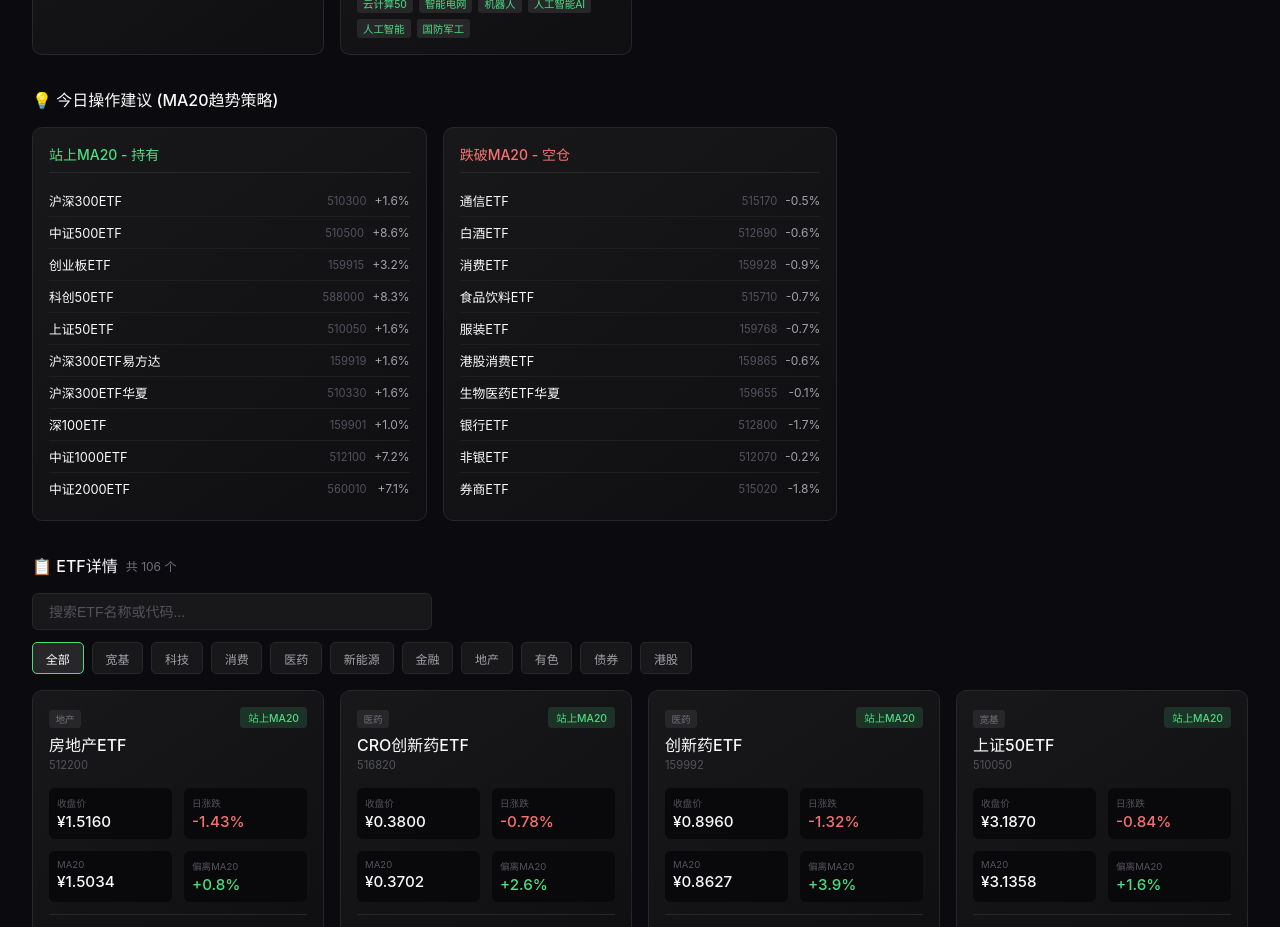
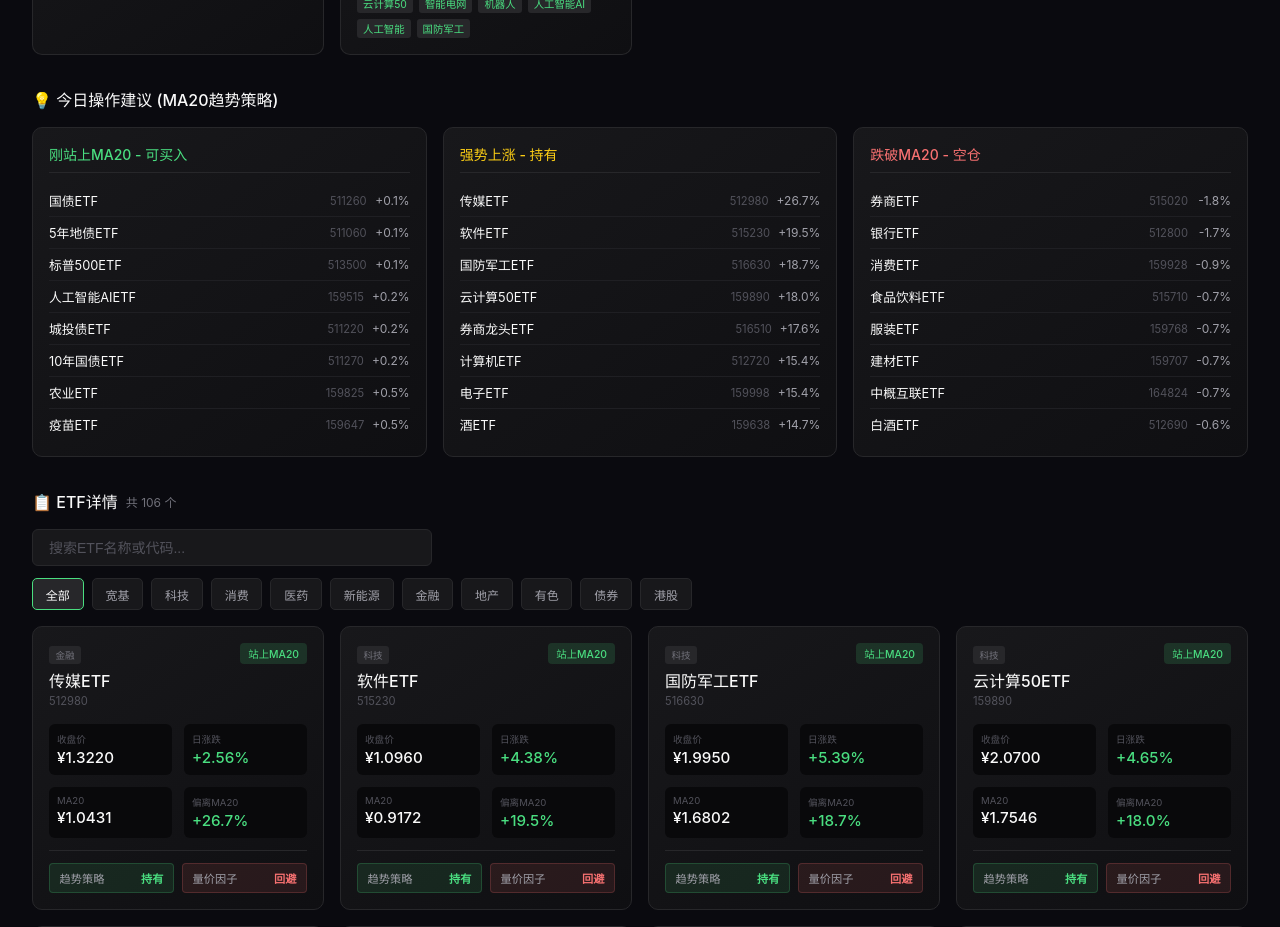
Before and after one commit to ShenzheZhu/China-A-shares-Trending-Dashboard, a Next.js app in the folder web/: page / in a window 1280 px wide. Shown: the part 1100-2027 px from the top of the page. Built offline with nearby package versions, Linux system fonts and the light colour scheme.

Commit message:
feat: 按MA20偏离排序，分三档推荐

```diff
--- a/web/app/page.js
+++ b/web/app/page.js
@@ -47,7 +47,16 @@ export default function Home() {
       e.name.toLowerCase().includes(search.toLowerCase()) ||
       e.code.includes(search)
     )
-    .sort((a, b) => b.strength - a.strength)
+    .sort((a, b) => {
+      // 先按MA信号排序（buy在前），再按偏离度排序
+      if (a.maSignal !== b.maSignal) {
+        return a.maSignal === 'buy' ? -1 : 1
+      }
+      // 同信号内按偏离度排序（站上MA20的按偏离大排，跌破的按偏离小排）
+      const aDiff = parseFloat(a.maDiff)
+      const bDiff = parseFloat(b.maDiff)
+      return bDiff - aDiff
+    })
 
   // 统计 - 量价因子
   const buyCount = signals?.etfs?.filter(e => e.factorSignal === 'buy').length || 0
@@ -205,21 +214,55 @@ export default function Home() {
         <h3>💡 今日操作建议 (MA20趋势策略)</h3>
         <div className="recommendation-grid">
           <div className="rec-card buy">
-            <h4>站上MA20 - 持有</h4>
+            <h4>刚站上MA20 - 可买入</h4>
             <ul>
-              {signals?.etfs?.filter(e => e.maSignal === 'buy').slice(0, 10).map(e => (
+              {signals?.etfs
+                ?.filter(e => e.maSignal === 'buy')
+                .map(e => ({...e, diffNum: parseFloat(e.maDiff)}))
+                .filter(e => e.diffNum > 0 && e.diffNum <= 10)
+                .sort((a, b) => a.diffNum - b.diffNum)
+                .slice(0, 8)
+                .map(e => (
                 <li key={e.code}>
                   <span className="rec-name">{e.name}</span>
                   <span className="rec-code">{e.code}</span>
                   <span className="rec-strength">{e.maDiff}</span>
                 </li>
               ))}
+              {signals?.etfs?.filter(e => e.maSignal === 'buy' && parseFloat(e.maDiff) <= 10).length === 0 &&
+                <li className="empty">无</li>
+              }
+            </ul>
+          </div>
+          <div className="rec-card hold">
+            <h4>强势上涨 - 持有</h4>
+            <ul>
+              {signals?.etfs
+                ?.filter(e => e.maSignal === 'buy')
+                .map(e => ({...e, diffNum: parseFloat(e.maDiff)}))
+                .filter(e => e.diffNum > 10)
+                .sort((a, b) => b.diffNum - a.diffNum)
+                .slice(0, 8)
+                .map(e => (
+                <li key={e.code}>
+                  <span className="rec-name">{e.name}</span>
+                  <span className="rec-code">{e.code}</span>
+                  <span className="rec-strength">{e.maDiff}</span>
+                </li>
+              ))}
+              {signals?.etfs?.filter(e => e.maSignal === 'buy' && parseFloat(e.maDiff) > 10).length === 0 &&
+                <li className="empty">无</li>
+              }
             </ul>
           </div>
           <div className="rec-card avoid">
             <h4>跌破MA20 - 空仓</h4>
             <ul>
-              {signals?.etfs?.filter(e => e.maSignal === 'sell').slice(0, 10).map(e => (
+              {signals?.etfs
+                ?.filter(e => e.maSignal === 'sell')
+                .sort((a, b) => parseFloat(a.maDiff) - parseFloat(b.maDiff))
+                .slice(0, 8)
+                .map(e => (
                 <li key={e.code}>
                   <span className="rec-name">{e.name}</span>
                   <span className="rec-code">{e.code}</span>
```
